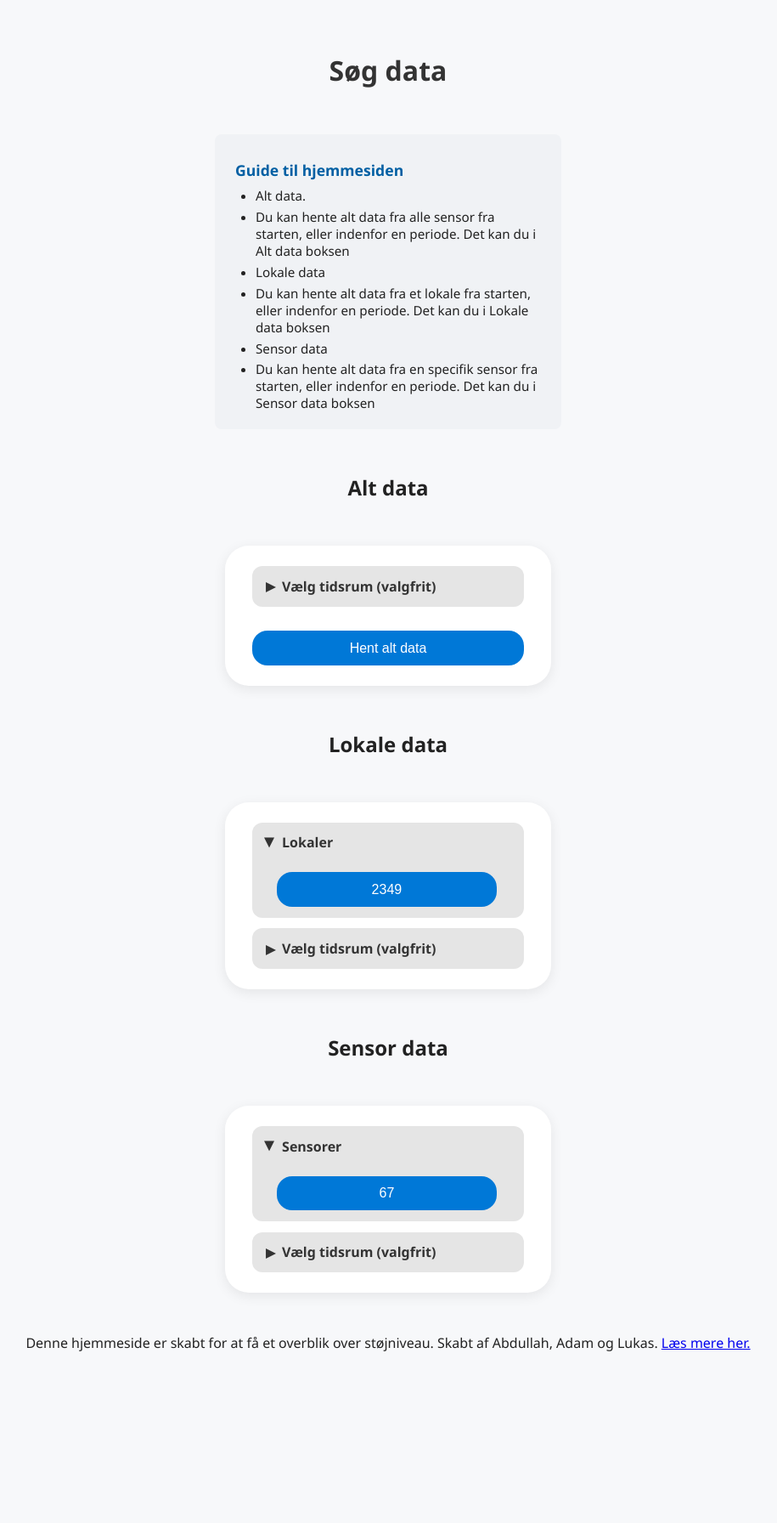
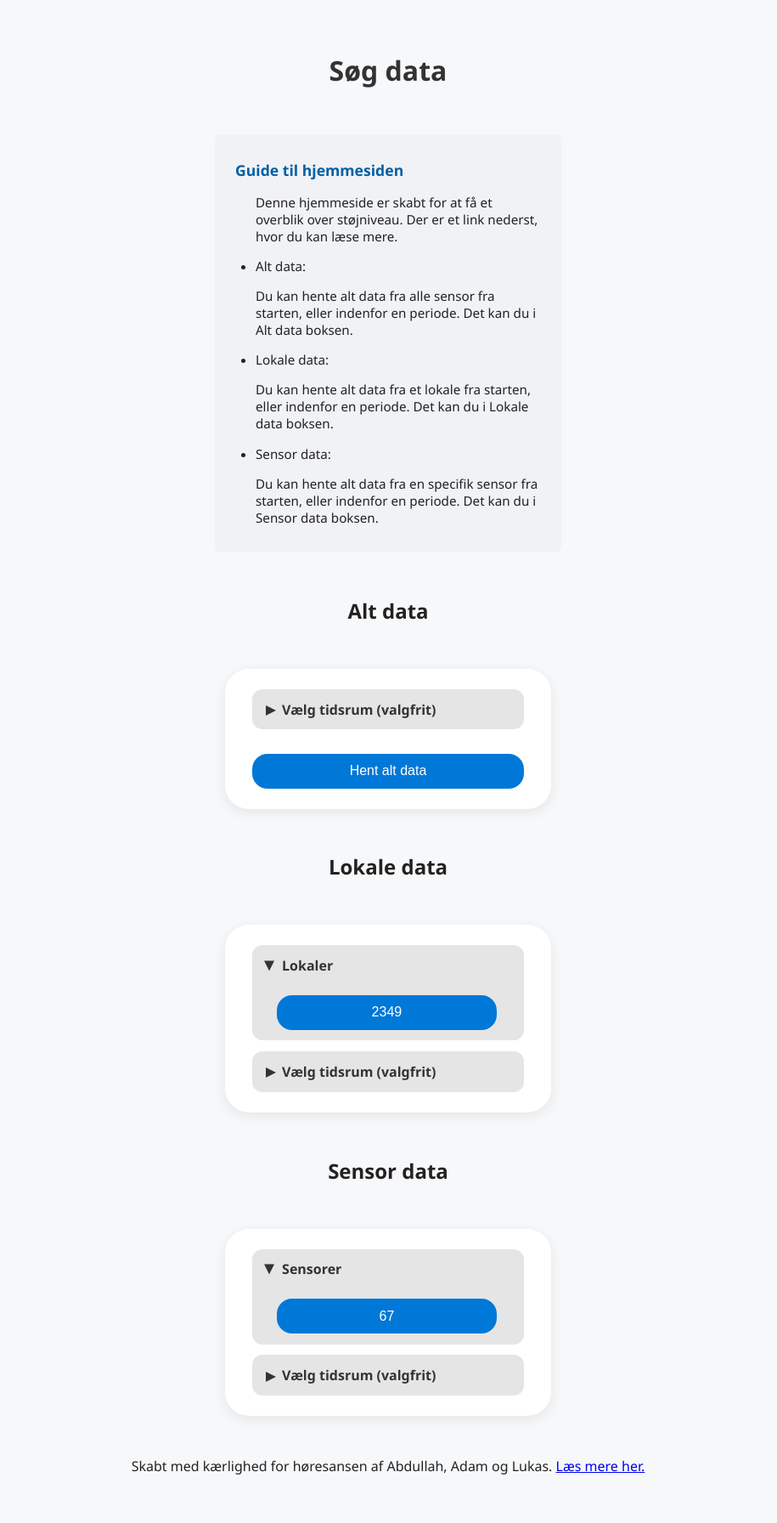
Before and after one commit to Abdullah123456789101/Larm, a Flask app: page / in a window 1280 px wide. Shown: the whole page at 85% size, without its empty margins (183-1098 px from the left). Before the commit the page ends 1590 px from the top, so only its background shows below. Run offline with Flask 3, Linux system fonts and the light colour scheme; data comes from the database, SQL or seed files in the repository.

Commit message:
Updateret guide til hjemmesiden

```diff
--- a/Templates/index.html
+++ b/Templates/index.html
@@ -159,12 +159,13 @@
 <div class="toc">
     <h2>Guide til hjemmesiden</h2>
     <ul>
-        <li>Alt data.</li>
-            <li>Du kan hente alt data fra alle sensor fra starten, eller indenfor en periode. Det kan du i Alt data boksen</li>
-        <li>Lokale data</li>
-            <li>Du kan hente alt data fra et lokale fra starten, eller indenfor en periode. Det kan du i Lokale data boksen</li>
-        <li>Sensor data</li>
-            <li>Du kan hente alt data fra en specifik sensor fra starten, eller indenfor en periode. Det kan du i Sensor data boksen</li>
+        <p>Denne hjemmeside er skabt for at få et overblik over støjniveau. Der er et link nederst, hvor du kan læse mere.</p>
+        <li>Alt data:</li>
+            <p>Du kan hente alt data fra alle sensor fra starten, eller indenfor en periode. Det kan du i Alt data boksen.</p>
+        <li>Lokale data:</li>
+            <p>Du kan hente alt data fra et lokale fra starten, eller indenfor en periode. Det kan du i Lokale data boksen.</p>
+        <li>Sensor data:</li>
+            <p>Du kan hente alt data fra en specifik sensor fra starten, eller indenfor en periode. Det kan du i Sensor data boksen.</p>
     </ul>
 </div>
 
@@ -226,7 +227,7 @@
     <!--<input type="submit" value="Se sensor-data">-->
 </form>
 
-<p>Denne hjemmeside er skabt for at få et overblik over støjniveau. Skabt af Abdullah, Adam og Lukas.
+<p>Skabt med kærlighed for høresansen af Abdullah, Adam og Lukas.
     <a href="https://www.youtube.com/watch?v=dQw4w9WgXcQ">Læs mere her.</a></p>
 </body>
 </html>
```
